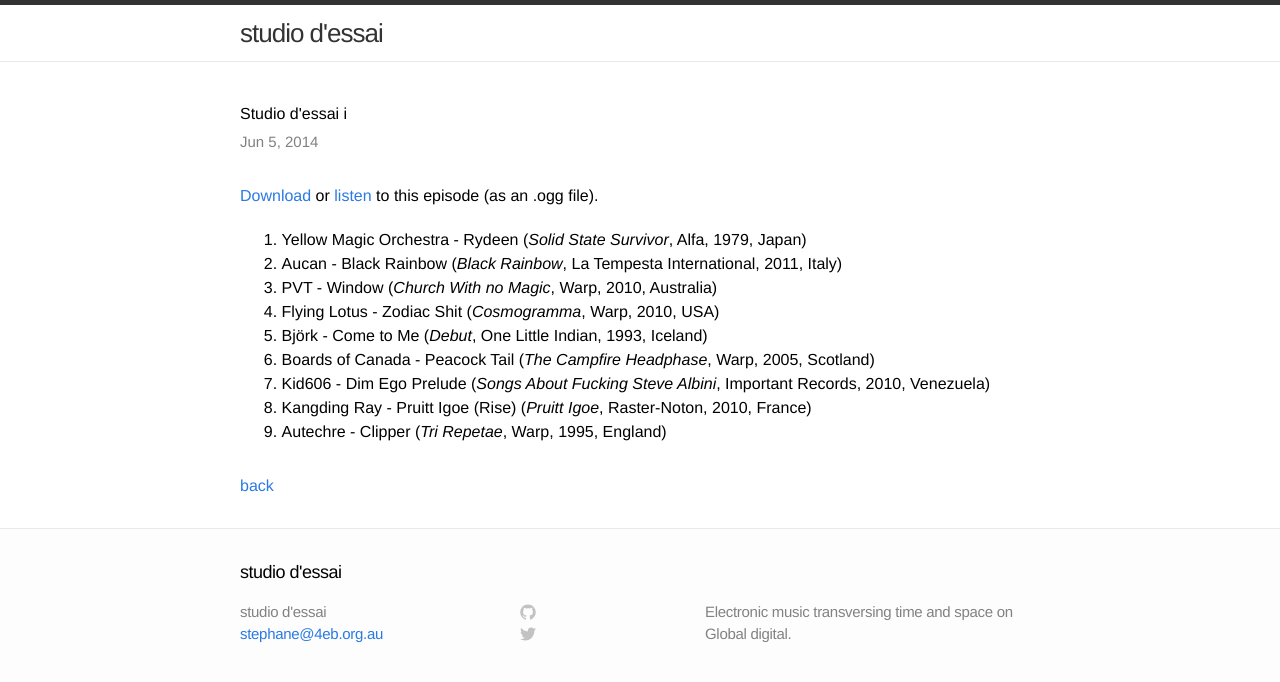
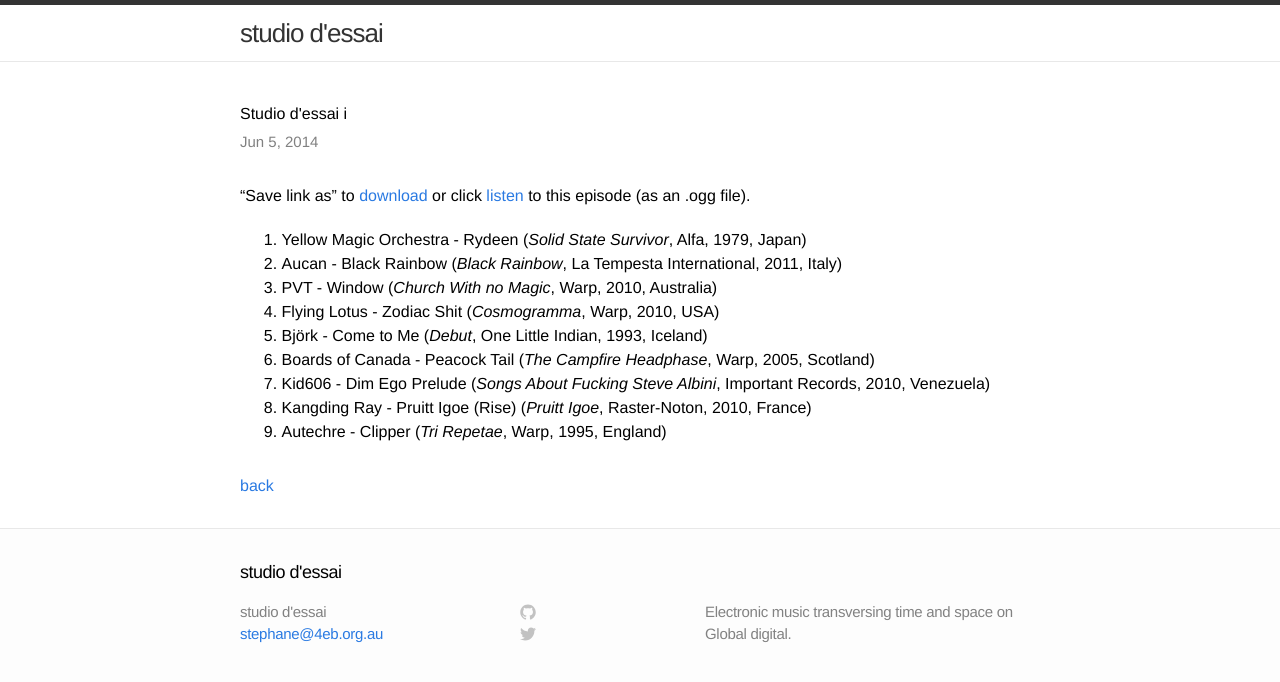
Before and after one commit to studio-dessai/studio-dessai.github.io, a Jekyll site: the page built from _posts/2014-06-05-sdi.MARKDOWN, in a window 1280 px wide. Shown: the top 682 px of the page. Built offline with Jekyll 4.4.1, drawn with Linux system fonts in a browser that asks for light colours.

Commit message:
Fixed problems with formatting and linking (all silly).

```diff
--- a/_posts/2014-06-05-sdi.MARKDOWN
+++ b/_posts/2014-06-05-sdi.MARKDOWN
@@ -3,9 +3,9 @@ layout: post
 title: Studio d'essai i
 ---
 
-<a
-href="https://github.com/studio-dessai/podcasts/blob/master/Studio%20d%27essai%20i%20-%202014-06-05.ogg?raw=true">Download</a>
-or
+"Save link as" to <a
+href="https://github.com/studio-dessai/podcasts/blob/master/Studio%20d%27essai%20i%20-%202014-06-05.ogg?raw=true">download</a>
+or click
 <a
 href="https://github.com/studio-dessai/podcasts/blob/master/Studio%20d%27essai%20i%20-%202014-06-05.ogg?raw=true">listen</a>
 to this episode (as an .ogg file).
```
Also changed, not shown: index.html (+6 -2 lines).
